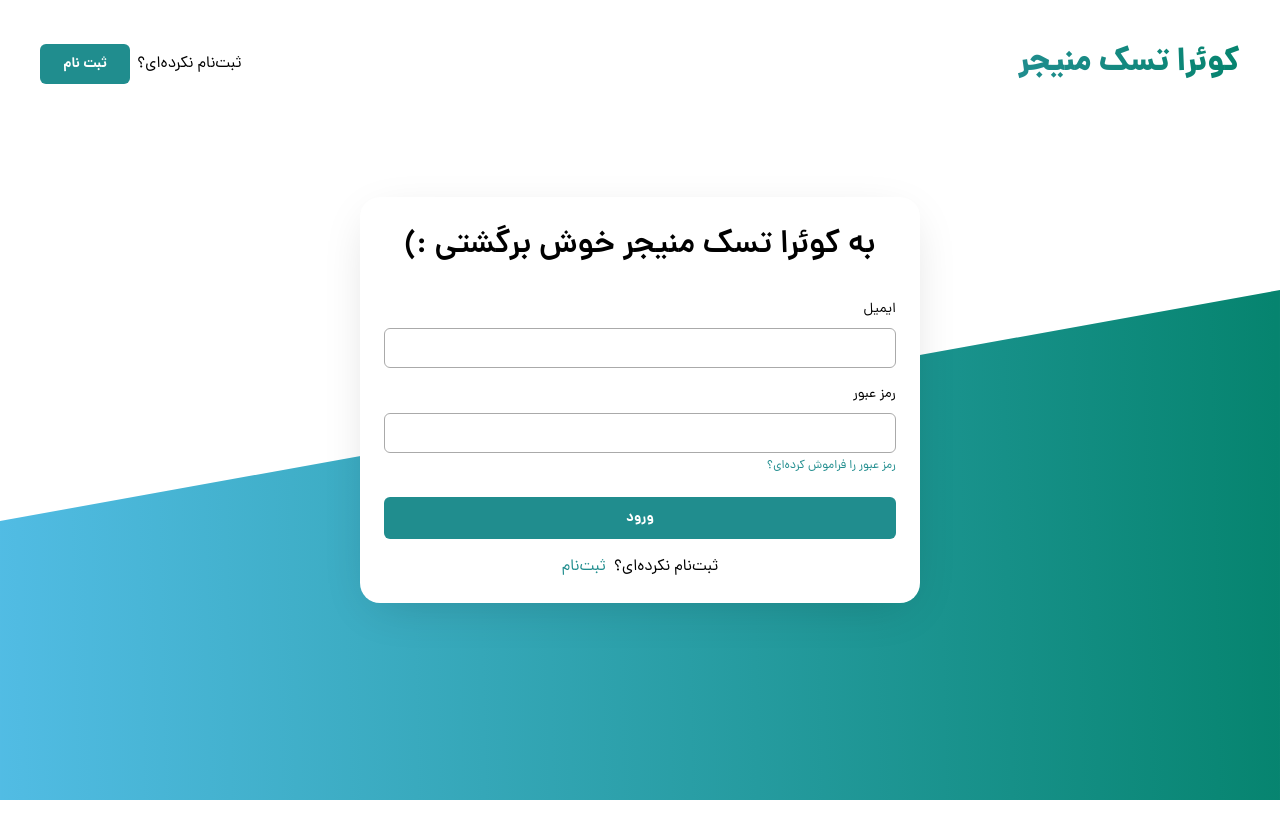
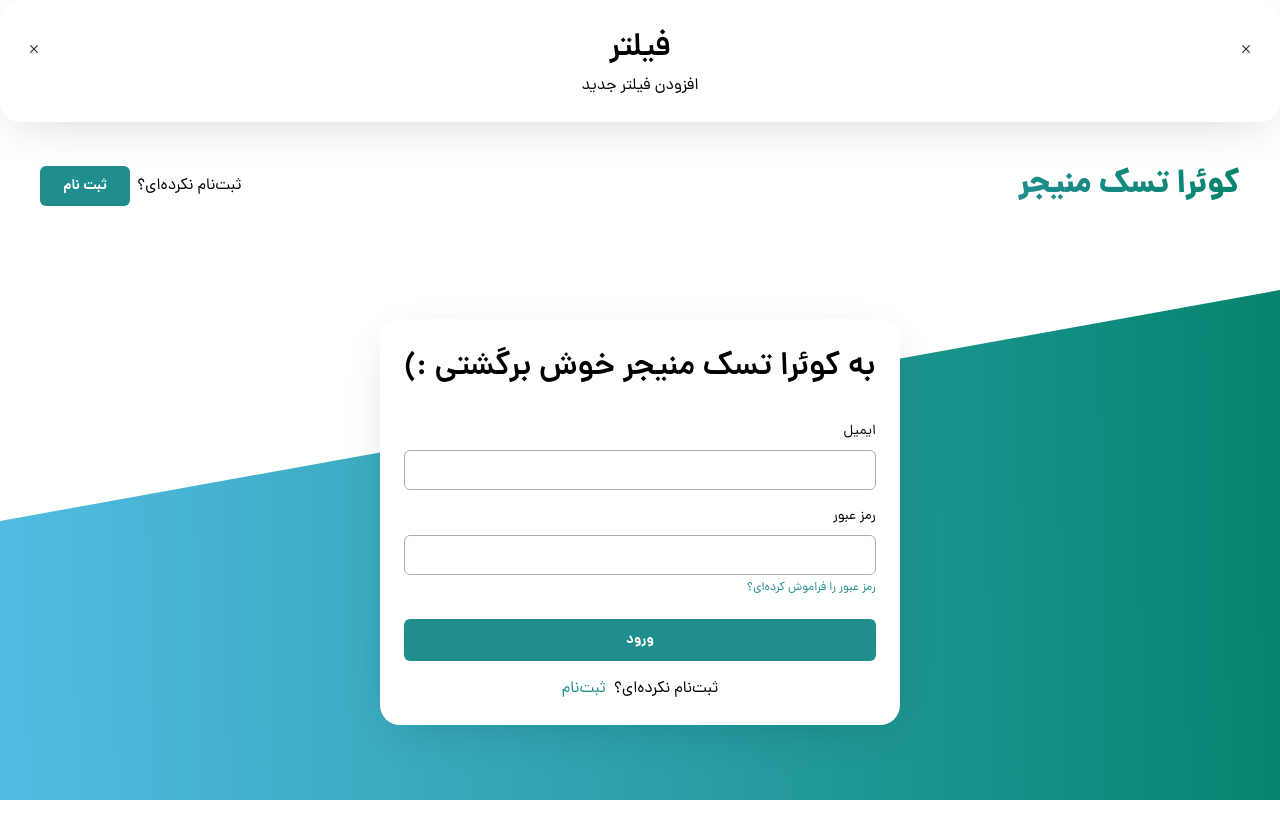
Before and after one commit to Quera-Spring-Front-end-Bootcamp/Group3, a React (Vite) app: page /auth/login in a window 1280 px wide. Shown: the top 838 px of the page. Before the commit the page ends 800 px from the top, so only its background shows below. Built offline with nearby package versions, Linux system fonts and the light colour scheme.

Commit message:
logic filter

```diff
--- a/src/App.jsx
+++ b/src/App.jsx
@@ -7,10 +7,12 @@ import NotFound from "./pages/notFound";
 import { AuthLayout } from "./Layout/AuthLayout";
 import { Toaster } from "react-hot-toast";
 import Home from "./pages/home";
+import Filter from "./components/Filter/Filter";
 
 const App = () => {
   return (
     <>
+      <Filter />
       <Routes>
         <Route path="/" element={<Home />} />
         <Route path="auth" element={<AuthLayout />}>
--- a/src/components/Card/Card.jsx
+++ b/src/components/Card/Card.jsx
@@ -5,28 +5,36 @@ const Card = ({
   children,
   className,
   closeIcon,
+  closeIconLeft,
   backIcon,
   handleClose,
   handleBack,
   titleClassName,
 }) => {
   return (
-    <div className={`flex flex-col items-center bg-white ${className}`}>
+    <div className={`flex flex-col  bg-white ${className}`}>
+      {(title || closeIcon || closeIconLeft || backIcon) && (
         <div className="flex flex-row items-center justify-between w-full">
+          {closeIcon && (
             <button
               className="w-5 flex flex-row justify-center"
               onClick={handleClose}
             >
-          {closeIcon && icons.CloseIcon}
+              {icons.CloseIcon}
             </button>
+          )}
           {title && <p className={`${titleClassName}`}>{title}</p>}
+          {(backIcon || closeIconLeft) && (
             <button
               className="w-5 flex flex-row justify-center"
-          onClick={handleBack}
+              onClick={handleBack || handleClose}
             >
               {backIcon && icons.BackIcon}
+              {closeIconLeft && icons.CloseIcon}
             </button>
+          )}
         </div>
+      )}
 
       {children}
     </div>
@@ -34,7 +42,8 @@ const Card = ({
 };
 
 Card.defaultProps = {
-  className: "shadow-[0_12px_50px_-15px_rgba(0,0,0,0.18)] p-6 rounded-[20px]",
+  className:
+    "shadow-[0_12px_50px_-15px_rgba(0,0,0,0.18)] p-6 rounded-[20px] items-center",
   titleClassName: "font-semibold text-[32px]/[50px] text-right",
 };
 
--- /dev/null
+++ b/src/components/Filter/Filter.jsx
@@ -0,0 +1,110 @@
+import { useState } from "react";
+import Card from "../Card/Card";
+import icons from "../../assets/Icons";
+
+const Filter = () => {
+  const [filters, setFilters] = useState([]);
+  const [isOpen, setIsOpen] = useState(true);
+  const optionsWhere = [
+    { id: 1, value: "تاریخ" },
+    { id: 2, value: "تگ" },
+    { id: 3, value: "اعضا" },
+    { id: 4, value: "اولویت" },
+  ];
+  const optionsTag = [
+    { id: 1, value: "درس" },
+    { id: 2, value: "کار" },
+    { id: 3, value: "پروژه" },
+  ];
+  const optionsIsOrNot = [
+    { id: 1, value: "است" },
+    { id: 2, value: "نیست" },
+  ];
+  const handleAddFilter = () => {
+    setFilters((prevFilters) => [
+      ...prevFilters,
+      { option1: "", option2: "", option3: "" },
+    ]);
+  };
+  const handleClose = () => {
+    setIsOpen(false);
+  };
+
+  const handleRemoveFilter = (index) => {
+    setFilters((prevFilters) => prevFilters.filter((_, i) => i !== index));
+  };
+
+  const handleOptionChange = (index, optionIndex, value) => {
+    setFilters((prevFilters) => {
+      const updatedFilters = [...prevFilters];
+      updatedFilters[index][`option${optionIndex + 1}`] = value;
+      return updatedFilters;
+    });
+  };
+
+  return (
+    isOpen && (
+      <Card
+        title="فیلتر"
+        handleClose={handleClose}
+        closeIconLeft={icons.CloseIcon}
+        closeIcon={icons.CloseIcon}
+      >
+        <div>
+          {filters.map((filter, index) => (
+            <div key={index}>
+              <span>تسک هایی که</span>
+              <div className="w-[82px]">
+                <select
+                  className="border border-red-400 w-full "
+                  value={filter.option1}
+                  onChange={(e) => handleOptionChange(index, 0, e.target.value)}
+                >
+                  <option value="" disabled>
+                    انتخاب کنید
+                  </option>
+                  {optionsWhere.map((option) => (
+                    <option key={option.id} value={option.value}>
+                      {option.value}
+                    </option>
+                  ))}
+                </select>
+              </div>
+              <span>آن ها</span>
+              <select
+                value={filter.option2}
+                onChange={(e) => handleOptionChange(index, 1, e.target.value)}
+              >
+                <option value="" disabled>
+                  انتخاب کنید
+                </option>
+                {optionsTag.map((option) => (
+                  <option key={option.id} value={option.value}>
+                    {option.value}
+                  </option>
+                ))}
+              </select>
+              <select
+                value={filter.option3}
+                onChange={(e) => handleOptionChange(index, 2, e.target.value)}
+              >
+                <option value="" disabled>
+                  انتخاب کنید
+                </option>
+                {optionsIsOrNot.map((option) => (
+                  <option key={option.id} value={option.value}>
+                    {option.value}
+                  </option>
+                ))}
+              </select>
+              <button onClick={() => handleRemoveFilter(index)}>حذف</button>
+            </div>
+          ))}
+          <button onClick={handleAddFilter}>افزودن فیلتر جدید</button>
+        </div>
+      </Card>
+    )
+  );
+};
+
+export default Filter;
```
Lines whose indentation alone changed are shown as unchanged.
